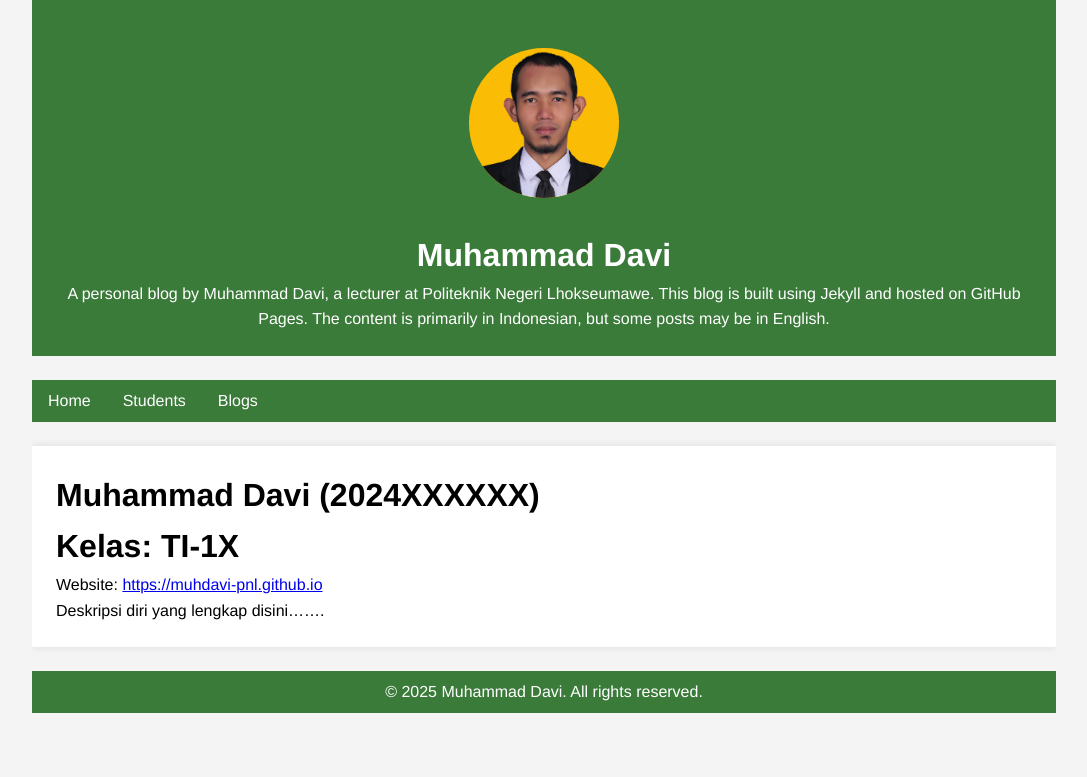
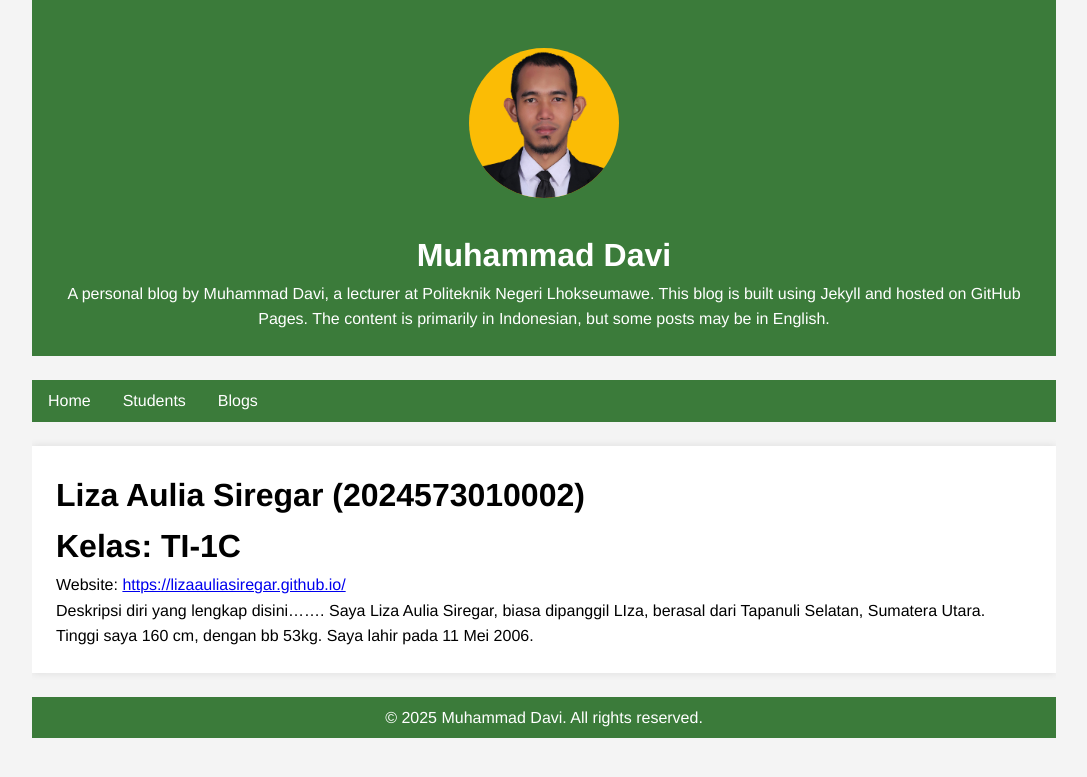
Before and after one commit to muhdavi-pnl/muhdavi-pnl.github.io, a Jekyll site: the page built from _students/davi.md, in a window 1280 px wide. Shown: the top 777 px of the page, without its empty margins (96-1183 px from the left). Built offline with Jekyll 4.4.1, drawn with Linux system fonts in a browser that asks for light colours.

Commit message:
Update davi.md

```diff
--- a/_students/davi.md
+++ b/_students/davi.md
@@ -1,9 +1,10 @@
 ---
 layout: student
-short_name: Davi
-name: Muhammad Davi
-nim: 2024XXXXXX
-class: TI-1X
-website: https://muhdavi-pnl.github.io
+short_name: Liza
+name: Liza Aulia Siregar
+nim: 2024573010002
+class: TI-1C
+website: https://lizaauliasiregar.github.io/
 ---
 Deskripsi diri yang lengkap disini.......
+Saya Liza Aulia Siregar, biasa dipanggil LIza, berasal dari Tapanuli Selatan, Sumatera Utara. Tinggi saya 160 cm, dengan bb 53kg. Saya lahir pada 11 Mei 2006.
```
